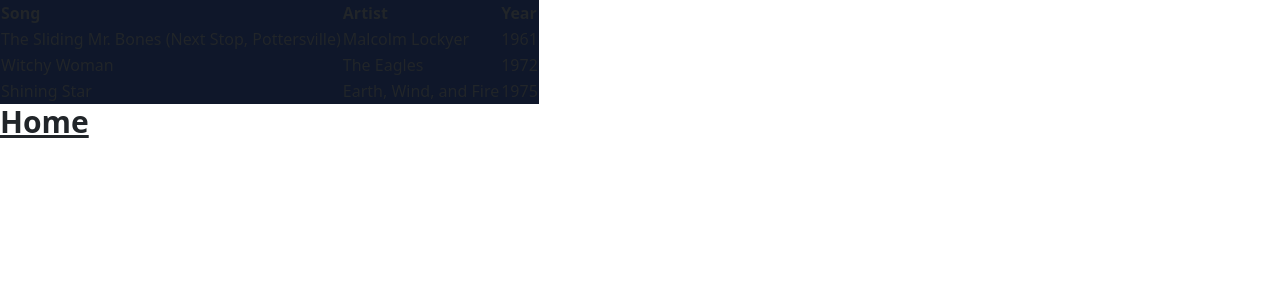
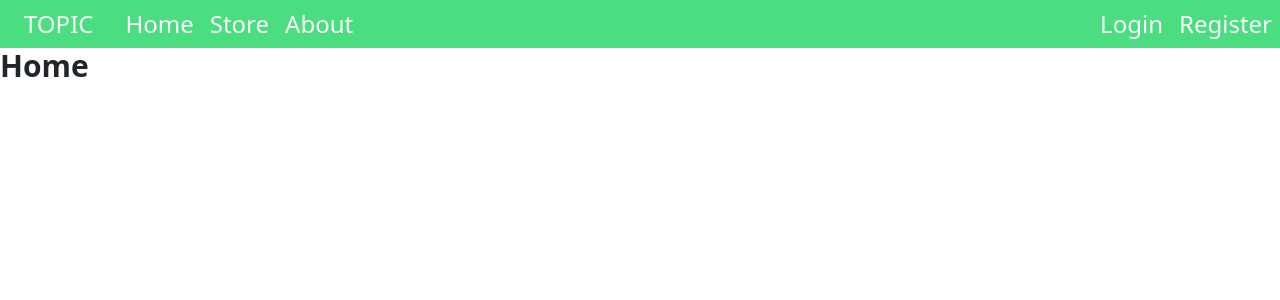
Before and after one commit to HEEPOKE/nestjs-next-ts, a Next.js app in the folder frontend/: page / in a window 1280 px wide. Shown: the top 300 px of the page. Built offline with nearby package versions, Linux system fonts and the light colour scheme.

Commit message:
add navbar

```diff
--- a/frontend/app/page.tsx
+++ b/frontend/app/page.tsx
@@ -6,7 +6,7 @@
   return (
     <>
       <Menu />
-      <h1 className="text-3xl font-bold underline">Home</h1>
+      <h1 className="text-3xl font-bold">Home</h1>
     </>
   );
 }
--- a/frontend/components/navbar/index.tsx
+++ b/frontend/components/navbar/index.tsx
@@ -1,32 +1,33 @@
 import React from "react";
+import Link from "next/link";
 
 export default function Menu() {
   return (
-    <table className="table-auto bg-slate-900">
-      <thead>
-        <tr>
-          <th>Song</th>
-          <th>Artist</th>
-          <th>Year</th>
-        </tr>
-      </thead>
-      <tbody>
-        <tr>
-          <td>The Sliding Mr. Bones (Next Stop, Pottersville)</td>
-          <td>Malcolm Lockyer</td>
-          <td>1961</td>
-        </tr>
-        <tr>
-          <td>Witchy Woman</td>
-          <td>The Eagles</td>
-          <td>1972</td>
-        </tr>
-        <tr>
-          <td>Shining Star</td>
-          <td>Earth, Wind, and Fire</td>
-          <td>1975</td>
-        </tr>
-      </tbody>
-    </table>
+    <nav className="bg-green-400 overflow-hidden">
+      <li className="text-center float-left pl-6 pr-6 pt-2 pb-2 font-medium text-2xl text-zinc-50 cursor-pointer block no-underline">
+        TOPIC
+      </li>
+      <ul className="m-0 p-0 list-none">
+        <li className="text-center float-left pl-2 pr-2 pt-2 pb-2 font-medium text-2xl text-zinc-50 hover:bg-green-800 cursor-pointer block no-underline">
+          Home
+        </li>
+        <li className="text-center float-left pl-2 pr-2 pt-2 pb-2 font-medium text-2xl text-zinc-50 hover:bg-green-800 cursor-pointer block no-underline">
+          Store
+        </li>
+        <li className="text-center float-left pl-2 pr-2 pt-2 pb-2 font-medium text-2xl text-zinc-50 hover:bg-green-800 cursor-pointer block no-underline">
+          About
+        </li>
+        <Link href="/register">
+          <li className="float-right pl-2 pr-2 pt-2 pb-2 font-medium text-2xl text-center text-zinc-50 cursor-pointer no-underline block hover:bg-green-800">
+            Register
+          </li>
+        </Link>
+        <Link href="/login">
+          <li className="float-right pl-2 pr-2 pt-2 pb-2 font-medium text-2xl text-center text-zinc-50 cursor-pointer no-underline block hover:bg-green-800">
+            Login
+          </li>
+        </Link>
+      </ul>
+    </nav>
   );
 }
```
